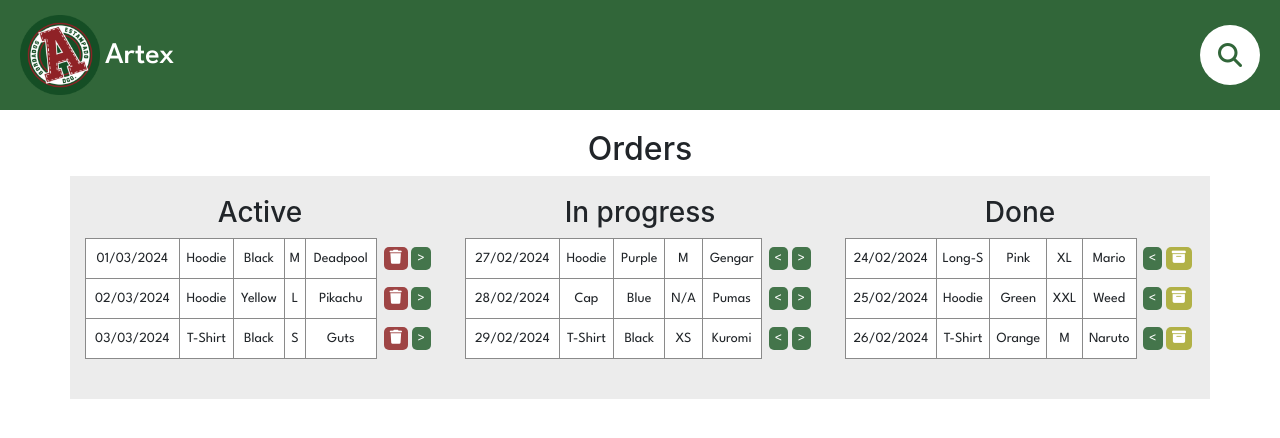
After one commit to Vanadium-Milk/artexbordados, a PHP site: page /view/dashboard.html in a window 1280 px wide. The commit adds this page. Shown: the top 438 px of the page. Run offline with PHP 8.4, Linux system fonts and the light colour scheme.

Commit message:
Cleanup + new view
-Normalized the footer for all views
-Improved readability adjusting indentations
-Added the dashboard view

```diff
--- a/index.html
+++ b/index.html
@@ -1,6 +1,5 @@
 <!doctype html>
 <html lang="en">
-
   <head>
     <link rel="preconnect" href="https://fonts.googleapis.com">
     <link rel="preconnect" href="https://fonts.gstatic.com" crossorigin>
--- /dev/null
+++ b/view/dashboard.html
@@ -0,0 +1,164 @@
+<!doctype html>
+
+<html lang="en">
+  <head>
+    <!-- League Spartan font links -->
+    <link rel="preconnect" href="https://fonts.googleapis.com">
+    <link rel="preconnect" href="https://fonts.gstatic.com" crossorigin>
+    <link href="https://fonts.googleapis.com/css2?family=League+Spartan:wght@100..900&display=swap" rel="stylesheet">
+    <!-- Font-Awesome Icons link -->
+    <link rel="stylesheet" href="https://cdnjs.cloudflare.com/ajax/libs/font-awesome/6.5.1/css/all.min.css" integrity="sha512-DTOQO9RWCH3ppGqcWaEA1BIZOC6xxalwEsw9c2QQeAIftl+Vegovlnee1c9QX4TctnWMn13TZye+giMm8e2LwA==" crossorigin="anonymous" referrerpolicy="no-referrer" />
+    <!-- Required meta tags -->
+    <meta charset="utf-8">
+    <meta name="viewport" content="width=device-width, initial-scale=1, shrink-to-fit=no">
+    <!-- CSS -->
+    <link rel="stylesheet" href="styles/style.css">
+    <!-- Bootstrap CSS -->
+    <link rel="stylesheet" href="https://cdn.jsdelivr.net/npm/bootstrap@4.1.3/dist/css/bootstrap.min.css"
+      integrity="sha384-MCw98/SFnGE8fJT3GXwEOngsV7Zt27NXFoaoApmYm81iuXoPkFOJwJ8ERdknLPMO" crossorigin="anonymous">
+    <title>Artex</title>
+  </head>
+
+  <header class="header">
+    <img class="logo-picture" src="images/logo.png" alt="" width="80px;" height="80px;">
+    <h3 style="padding-top:10px; padding-left: 5px; font-size: 30px;">Artex</h3>
+
+    <button class="button search-button">
+      <i class="fa-solid fa-magnifying-glass fa-xl" style="color: #316639;"></i>
+    </button>
+  </header>
+
+  <body>
+    <div class="container" style="margin-top: 20px;">
+        <h2 style="text-align: center; width: 100%;">Orders</h2>
+        <div class="row" style="background-color: rgb(236, 236, 236); padding-top: 20px; padding-bottom: 40px;">
+            <div class="col-lg-4">
+                <h3 class="column-title">Active</h3>
+                <table style="width: 100%;">
+                    <tr>
+                        <td>01/03/2024</td>
+                        <td>Hoodie</td>
+                        <td>Black</td>
+                        <td>M</td>
+                        <td>Deadpool</td>
+                        <td class="nopad-td">
+                            <button class="dashb-button" style="background-color: rgb(158, 68, 68);">
+                                <i class="fa-solid fa-trash"></i>
+                            </button>
+                            <button class="dashb-button">></button>
+                        </td>
+                    </tr>
+                    <tr>
+                        <td>02/03/2024</td>
+                        <td>Hoodie</td>
+                        <td>Yellow</td>
+                        <td>L</td>
+                        <td>Pikachu</td>
+                        <td class="nopad-td">
+                            <button class="dashb-button" style="background-color: rgb(158, 68, 68);">
+                                <i class="fa-solid fa-trash"></i>
+                            </button>
+                            <button class="dashb-button">></button>
+                        </td>
+                    </tr>
+                    <tr>
+                        <td>03/03/2024</td>
+                        <td>T-Shirt</td>
+                        <td>Black</td>
+                        <td>S</td>
+                        <td>Guts</td>
+                        <td class="nopad-td">
+                            <button class="dashb-button" style="background-color: rgb(158, 68, 68);">
+                                <i class="fa-solid fa-trash"></i>
+                            </button>
+                            <button class="dashb-button">></button>
+                        </td>
+                    </tr>
+                </table>
+            </div>
+            <div class="col-lg-4">
+                <h3 class="column-title">In progress</h3>
+                <table style="width: 100%;">
+                    <tr>
+                        <td>27/02/2024</td>
+                        <td>Hoodie</td>
+                        <td>Purple</td>
+                        <td>M</td>
+                        <td>Gengar</td>
+                        <td class="nopad-td">
+                            <button class="dashb-button"><</button>
+                            <button class="dashb-button">></button>
+                        </td>
+                    </tr>
+                    <tr>
+                        <td>28/02/2024</td>
+                        <td>Cap</td>
+                        <td>Blue</td>
+                        <td>N/A</td>
+                        <td>Pumas</td>
+                        <td class="nopad-td">
+                            <button class="dashb-button"><</button>
+                            <button class="dashb-button">></button>
+                        </td>
+                    </tr>
+                    <tr>
+                        <td>29/02/2024</td>
+                        <td>T-Shirt</td>
+                        <td>Black</td>
+                        <td>XS</td>
+                        <td>Kuromi</td>
+                        <td class="nopad-td">
+                            <button class="dashb-button"><</button>
+                            <button class="dashb-button">></button>
+                        </td>
+                    </tr>
+                </table>
+            </div>
+            <div class="col-lg-4">
+                <h3 class="column-title">Done</h3>
+                <table style="width: 100%;">
+                    <tr>
+                        <td>24/02/2024</td>
+                        <td>Long-S</td>
+                        <td>Pink</td>
+                        <td>XL</td>
+                        <td>Mario</td>
+                        <td class="nopad-td">
+                            <button class="dashb-button"><</button>
+                            <button class="dashb-button" style="background-color: rgb(177, 177, 70);">
+                                <i class="fa-solid fa-box-archive"></i>
+                            </button>
+                        </td>
+                    </tr>
+                    <tr>
+                        <td>25/02/2024</td>
+                        <td>Hoodie</td>
+                        <td>Green</td>
+                        <td>XXL</td>
+                        <td>Weed</td>
+                        <td class="nopad-td">
+                            <button class="dashb-button"><</button>
+                            <button class="dashb-button" style="background-color: rgb(177, 177, 70);">
+                                <i class="fa-solid fa-box-archive"></i>
+                            </button>
+                        </td>
+                    </tr>
+                    <tr>
+                        <td>26/02/2024</td>
+                        <td>T-Shirt</td>
+                        <td>Orange</td>
+                        <td>M</td>
+                        <td>Naruto</td>
+                        <td class="nopad-td">
+                            <button class="dashb-button"><</button>
+                            <button class="dashb-button" style="background-color: rgb(177, 177, 70);">
+                                <i class="fa-solid fa-box-archive"></i>
+                            </button>
+                        </td>
+                    </tr>
+                </table>
+            </div>
+        </div>
+    </div>
+  </body>
+</html>
--- a/view/payment-page.html
+++ b/view/payment-page.html
@@ -1,6 +1,5 @@
 <!doctype html>
 <html lang="en">
-
   <head>
     <link rel="preconnect" href="https://fonts.googleapis.com">
     <link rel="preconnect" href="https://fonts.gstatic.com" crossorigin>
@@ -168,3 +167,4 @@
       </div>
     </div>
   </footer>
+</html>
--- a/view/product_page.html
+++ b/view/product_page.html
@@ -1,6 +1,5 @@
 <!doctype html>
 <html lang="en">
-
   <head>
     <link rel="preconnect" href="https://fonts.googleapis.com">
     <link rel="preconnect" href="https://fonts.gstatic.com" crossorigin>
@@ -140,3 +139,4 @@
       </div>
     </div>
   </footer>
+</html>
--- a/view/styles/style.css
+++ b/view/styles/style.css
@@ -31,6 +31,10 @@
 .h3 {
     font-size: 15px;
     font-family: 'League Spartan';
+}
+
+.column-title {
+    text-align: center;
 }
 
 .footer h3,
@@ -1223,3 +1227,32 @@ h2 {
     border-style: none;
     cursor: pointer;
 }
+
+th, td {
+    border: 1px solid rgb(138, 138, 138);
+    border-collapse: collapse;
+    text-align: center;
+    font-size: 14px;
+    background-color: white;
+    font-family: 'League Spartan';
+    padding: 4px;
+    height: 40px;
+}
+
+table {
+    margin: 0px;
+}
+
+.nopad-td {
+    padding: 0px;
+    padding-left: 4px;
+    background-color: transparent;
+    border: none;
+}
+
+.dashb-button {
+    border: none;
+    background-color: #44754b;
+    border-radius: 5px;
+    color: white;
+}
```
Also changed, not shown: view/contact_form.html (+31 -0 lines), view/my_cart.html (+6 -5 lines), view/post-payment.html (+4 -4 lines), view/store_page.html (indentation only). Lines whose indentation alone changed are shown as unchanged.
